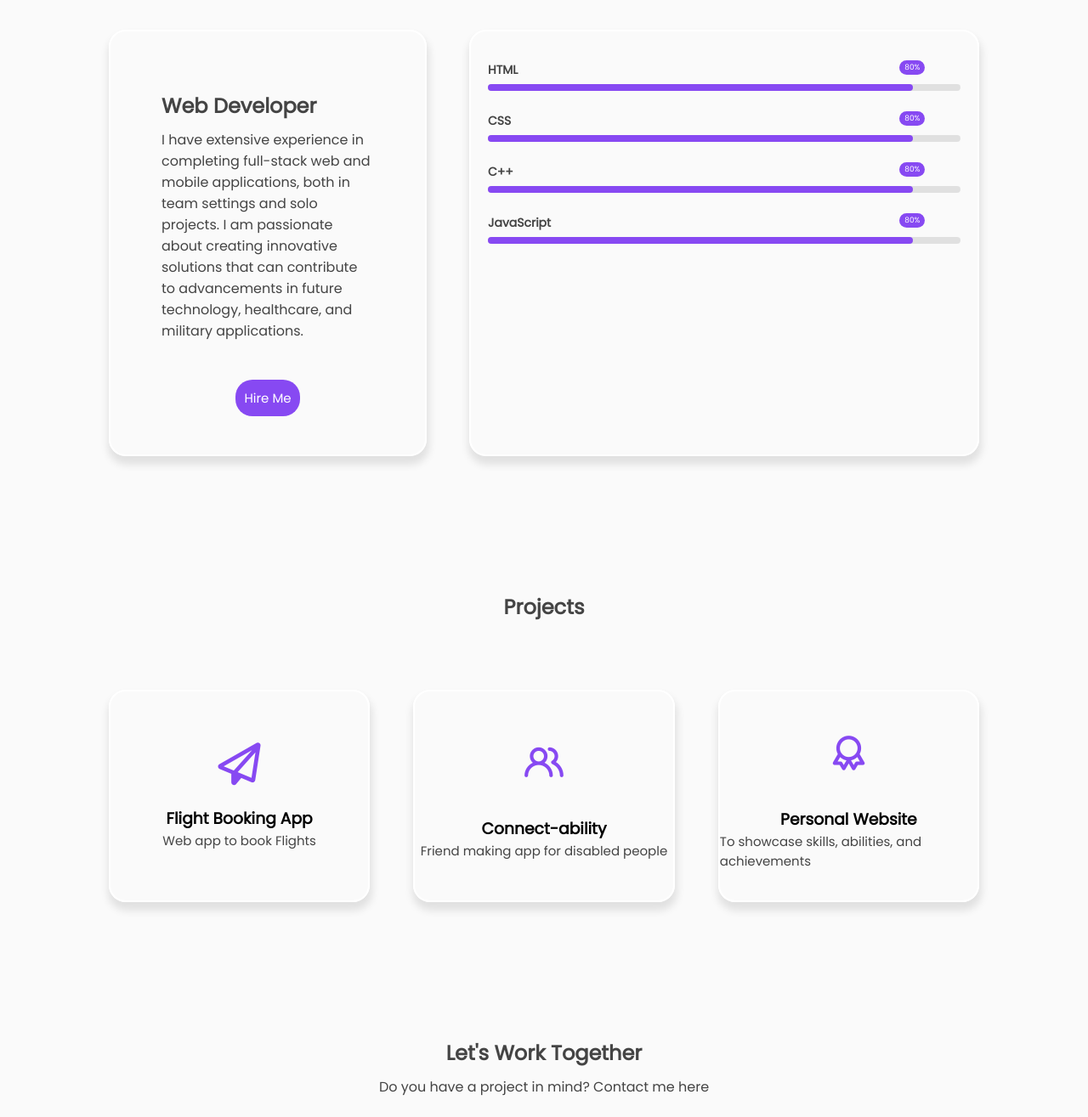
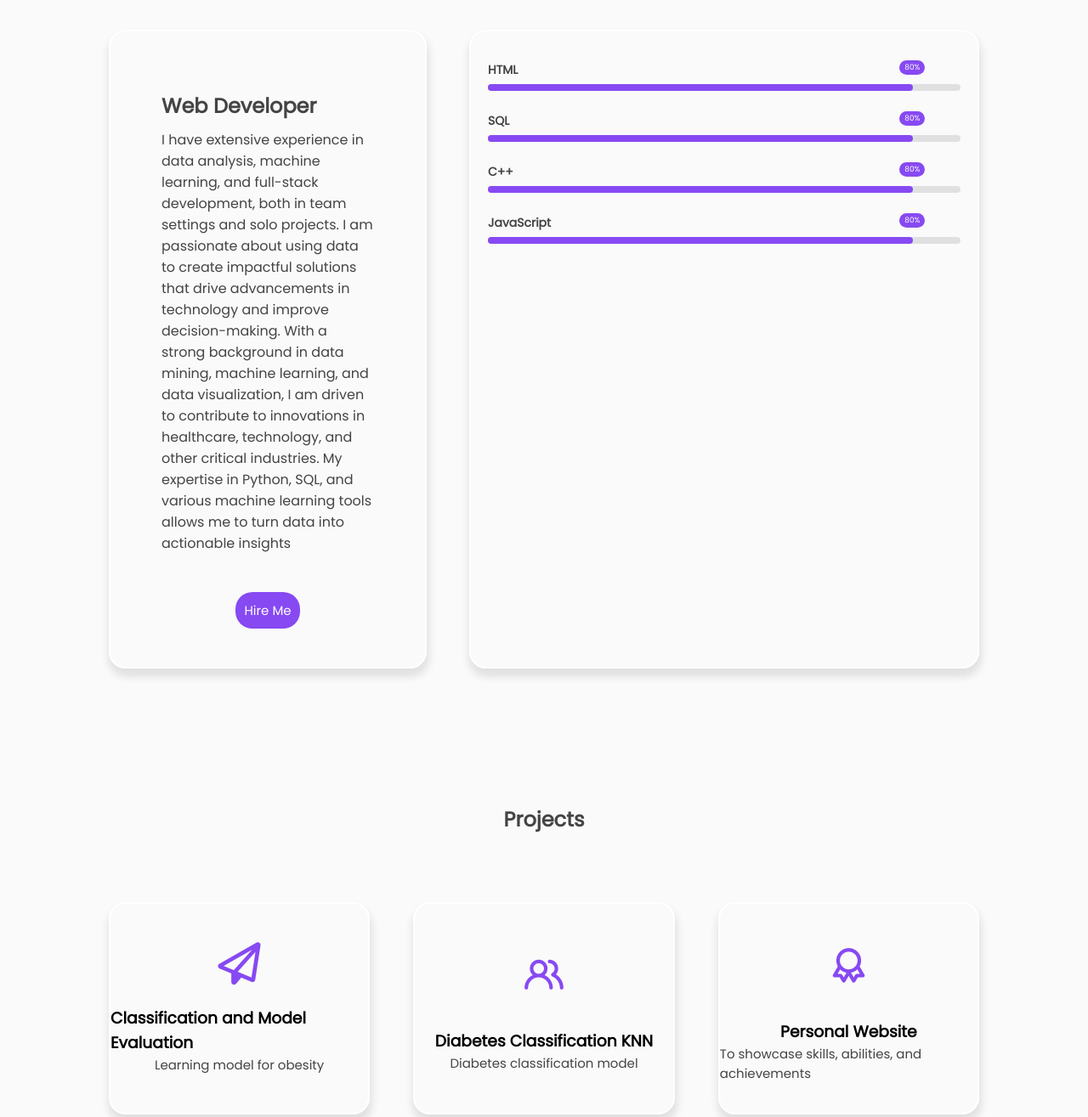
Before and after one commit to Samuelg108/my-web, a plain HTML site: page index.html in a window 1280 px wide. Shown: the part 960-2275 px from the top of the page at 85% size. Drawn offline with nearby package versions, Linux system fonts and the light colour scheme; a web font is replaced by a local one.

Commit message:
Update index.html

```diff
--- a/index.html
+++ b/index.html
@@ -92,8 +92,9 @@
                             <figure class="about-me">
                                <figcaption>
                                 <h2>Web Developer</h2>
-                                <p>I have extensive experience in completing full-stack web and mobile applications, both in team settings and solo projects.
-                                    I am passionate about creating innovative solutions that can contribute to advancements in future technology, healthcare, and military applications. </p>
+                                <p>I have extensive experience in data analysis, machine learning, and full-stack development, both in team settings and solo projects. I am passionate about using data to create impactful solutions
+                                that drive advancements in technology and improve decision-making. With a strong background in data mining, machine learning, and data visualization,
+                                I am driven to contribute to innovations in healthcare, technology, and other critical industries. My expertise in Python, SQL, and various machine learning tools allows me to turn data into actionable insights </p>
                                </figcaption>
                             </figure>
                             <button class="about-me-btn">Hire Me</button>
@@ -109,7 +110,7 @@
                             </div>
                         </div>
                         <div class="skill-box">
-                            <span class="title">CSS</span>
+                            <span class="title">SQL</span>
                             <div class="skill-bar css">
                                 <span class="skill-per">
                                     <span class="tooltip">80%</span>
@@ -143,13 +144,13 @@
                 <div class="project-container">
                     <div class="project-box">
                         <i class="fa-regular fa-paper-plane"></i>
-                        <h3>Flight Booking App</h3>
-                        <label>Web app to book Flights</label>
+                        <h3>Classification and Model Evaluation</h3>
+                        <label>Learning model for obesity</label>
                     </div>
                     <div class="project-box">
                         <i class="uil uil-users-alt"></i>
-                        <h3>Connect-ability</h3>
-                        <label>Friend making app for disabled people</label>
+                        <h3>Diabetes Classification KNN</h3>
+                        <label>Diabetes classification model</label>
                     </div>
                     <div class="project-box">
                         <i class="uil uil-award"></i>
```
